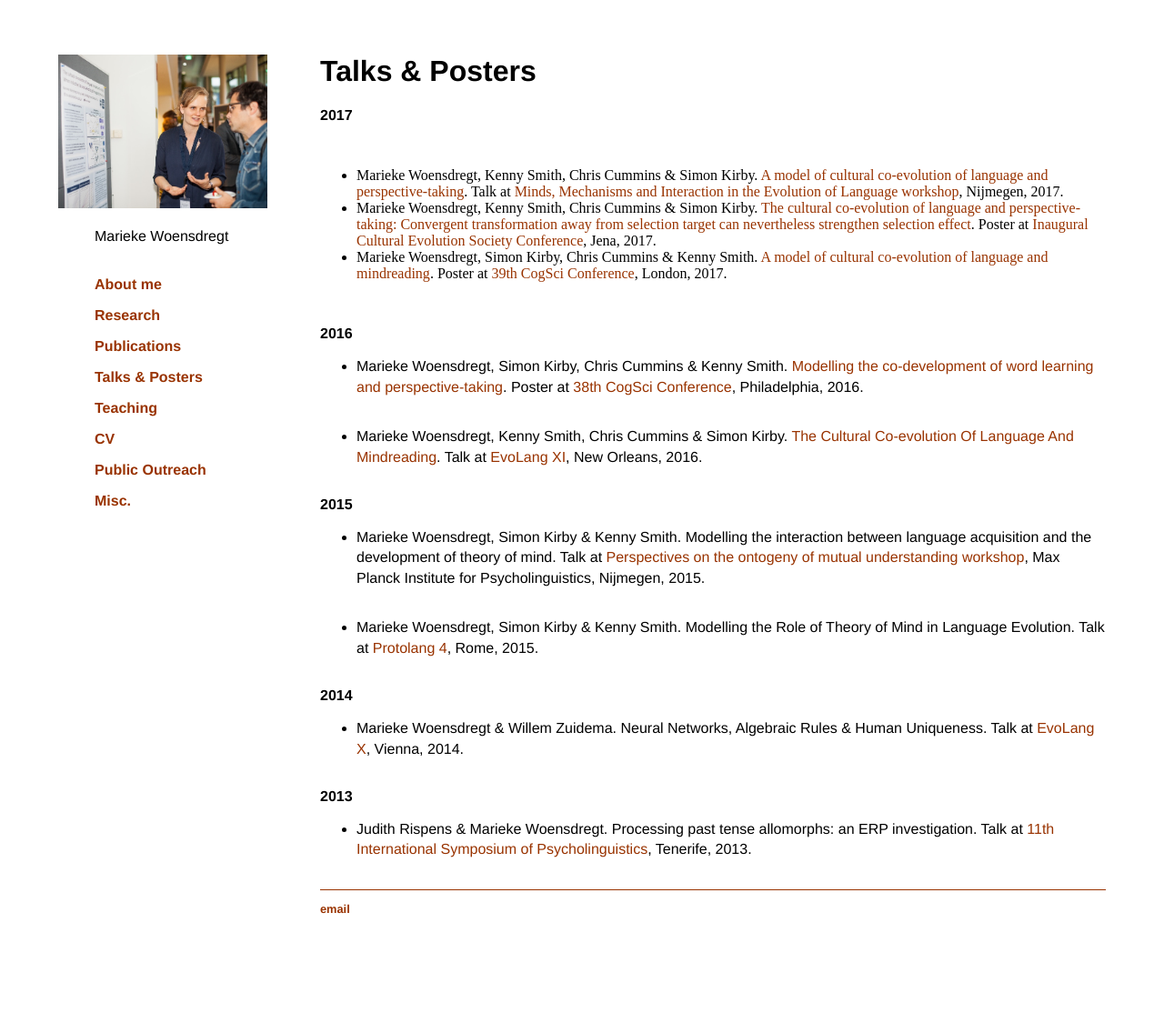
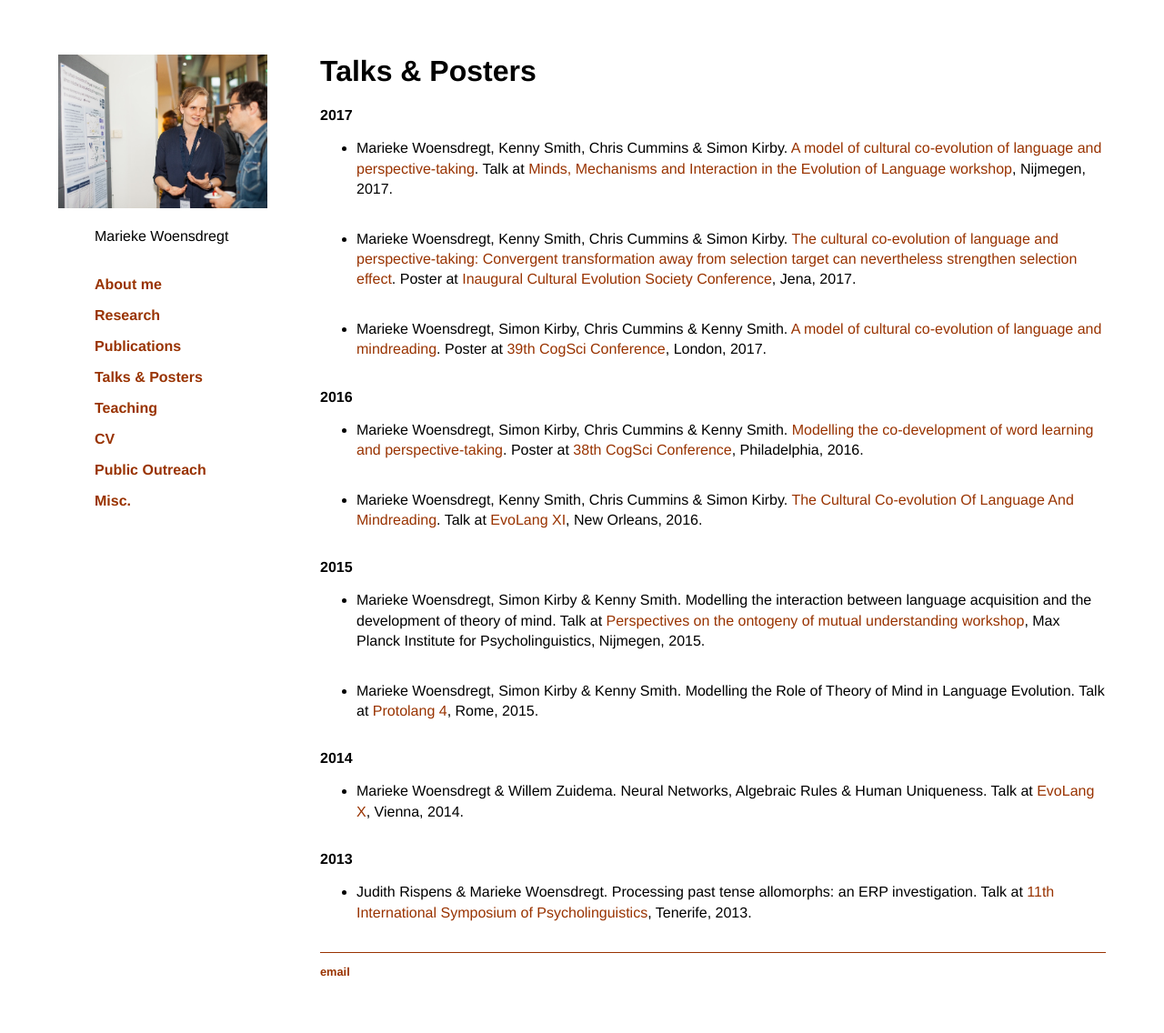
Before and after one commit to marieke-woensdregt/marieke-woensdregt.github.io, a Jekyll site: the page built from talks_n_posters/index.html, in a window 1280 px wide. Shown: the whole page at 91% size. Built offline with Jekyll 4.4.1, drawn with Linux system fonts in a browser that asks for light colours; before the commit the page ends 1067 px from its top, so only the background shows below that.

Commit message:
Update index.html

```diff
--- a/talks_n_posters/index.html
+++ b/talks_n_posters/index.html
@@ -8,24 +8,22 @@
 
 		<h3> 2017 </h3>
 		<ul>
-			<p>
-			<li> Marieke Woensdregt, Kenny Smith, Chris Cummins &amp; Simon Kirby.
+			<li><p> Marieke Woensdregt, Kenny Smith, Chris Cummins &amp; Simon Kirby.
 				<a href="http://www.mpi.nl/events/MMIEL/program-abstracts">
 					A model of cultural co-evolution of language and perspective-taking</a>.
 				Talk at
 				<a href="http://www.mpi.nl/events/MMIEL">Minds, Mechanisms and Interaction in the Evolution of Language workshop</a>,
-				Nijmegen, 2017. </li>
-			<li> Marieke Woensdregt, Kenny Smith, Chris Cummins &amp; Simon Kirby.
+				Nijmegen, 2017. </p></li>
+			<li><p> Marieke Woensdregt, Kenny Smith, Chris Cummins &amp; Simon Kirby.
 				<a href="https://guidebook.com/guide/92067/poi/8360673/">
 					The cultural co-evolution of language and perspective-taking: Convergent transformation away from selection target can nevertheless strengthen selection effect</a>.
 				Poster at
 				<a href="https://www.shh.mpg.de/cescjena2017">Inaugural Cultural Evolution Society Conference</a>,
-				Jena, 2017. </li>
-			<li> Marieke Woensdregt, Simon Kirby, Chris Cummins &amp; Kenny Smith.
+				Jena, 2017. </p></li>
+			<li><p> Marieke Woensdregt, Simon Kirby, Chris Cummins &amp; Kenny Smith.
 				<a href="https://mindmodeling.org/cogsci2017/papers/0897/index.html">A model of cultural co-evolution of language and mindreading</a>.
 				Poster at <a href="http://www.cognitivesciencesociety.org/conference/cogsci2017/">39th CogSci Conference</a>,
-				London, 2017. </li>
-			</p>
+				London, 2017. </p></li>
 		</ul>
 
 
```
